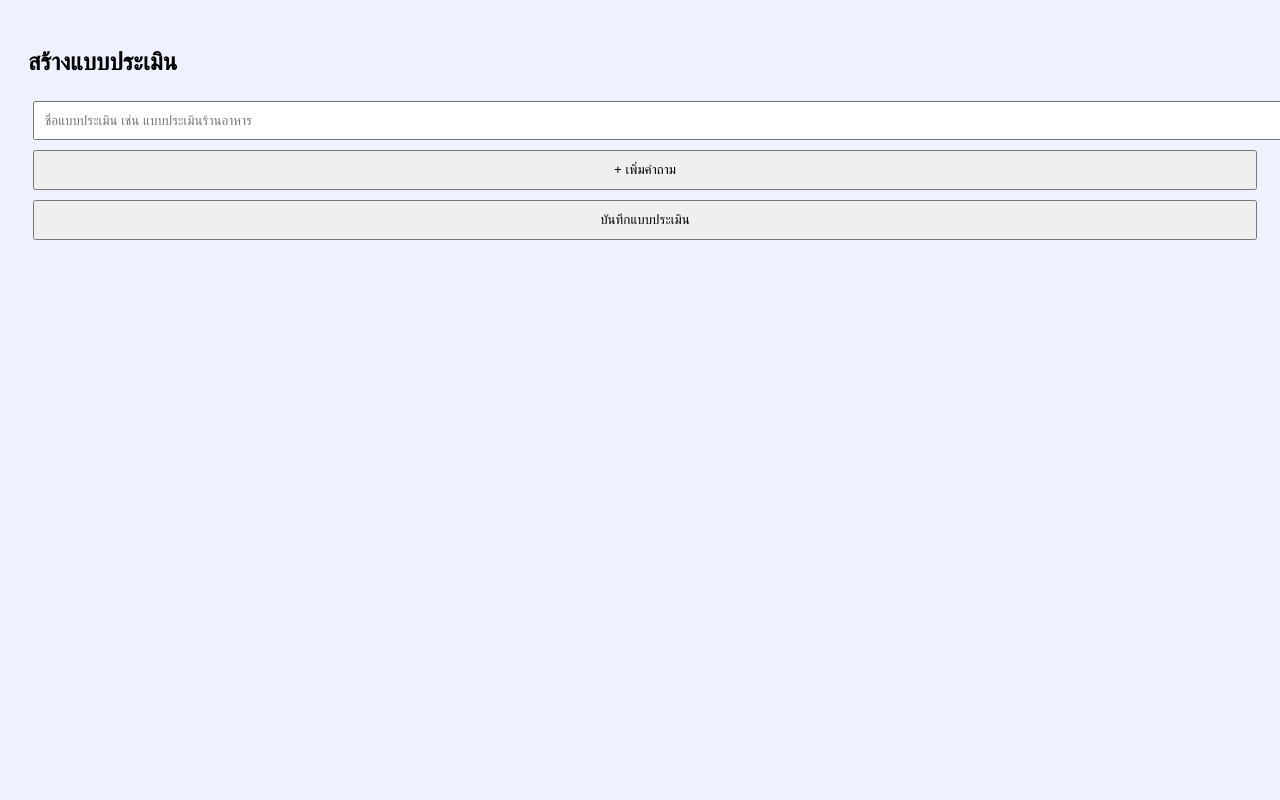
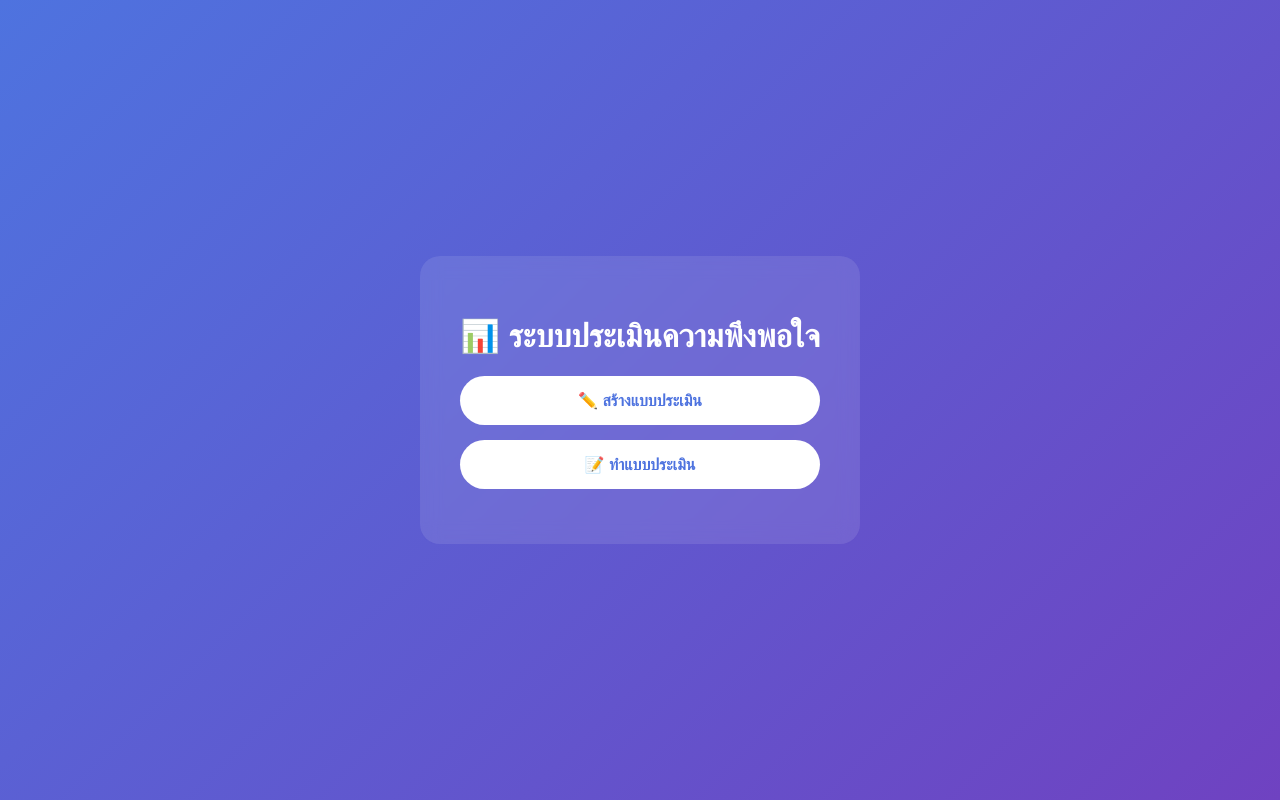
Before and after one commit to worawxn395-cpu/worawxn395.github.io, a plain HTML site: page index.html in a window 1280 px wide. Drawn offline with Linux system fonts and the light colour scheme.

Commit message:
Revamp index.html for Satisfaction Evaluation System
Updated the title and improved the layout and design of the evaluation system page.

```diff
--- a/index.html
+++ b/index.html
@@ -1,43 +1,45 @@
 <!DOCTYPE html>
-<html>
+<html lang="th">
 <head>
 <meta charset="UTF-8">
-<title>Create Evaluation</title>
+<title>Satisfaction Evaluation System</title>
+<meta name="viewport" content="width=device-width, initial-scale=1.0">
 <style>
-body{font-family:sans-serif;background:#eef2ff;padding:20px}
-input,button{padding:10px;margin:5px;width:100%}
-.question{margin-bottom:10px}
+body{
+  font-family:sans-serif;
+  margin:0;
+  height:100vh;
+  display:flex;
+  justify-content:center;
+  align-items:center;
+  background:linear-gradient(135deg,#4e73df,#6f42c1);
+  color:white;
+  text-align:center;
+}
+.box{
+  background:rgba(255,255,255,0.1);
+  padding:40px;
+  border-radius:20px;
+  backdrop-filter:blur(10px);
+}
+a{
+  display:block;
+  margin:15px 0;
+  padding:15px;
+  background:white;
+  color:#4e73df;
+  text-decoration:none;
+  border-radius:30px;
+  font-weight:bold;
+}
 </style>
 </head>
+
 <body>
-
-<h2>สร้างแบบประเมิน</h2>
-<input id="title" placeholder="ชื่อแบบประเมิน เช่น แบบประเมินร้านอาหาร">
-
-<div id="questions"></div>
-<button onclick="addQuestion()">+ เพิ่มคำถาม</button>
-<button onclick="saveForm()">บันทึกแบบประเมิน</button>
-
-<script>
-function addQuestion(){
-  let div=document.createElement("div")
-  div.className="question"
-  div.innerHTML=`<input placeholder="พิมพ์คำถาม">
-  <input placeholder="ใส่อิโมจิ เช่น 😊">`
-  document.getElementById("questions").appendChild(div)
-}
-
-function saveForm(){
-  let title=document.getElementById("title").value
-  let qs=[]
-  document.querySelectorAll(".question").forEach(q=>{
-    let inputs=q.querySelectorAll("input")
-    qs.push({text:inputs[0].value,emoji:inputs[1].value})
-  })
-  localStorage.setItem("formData",JSON.stringify({title,qs}))
-  alert("บันทึกแล้ว ไปหน้า form.html เพื่อทำแบบประเมิน")
-}
-</script>
-
+<div class="box">
+  <h1>📊 ระบบประเมินความพึงพอใจ</h1>
+  <a href="create.html">✏️ สร้างแบบประเมิน</a>
+  <a href="form.html">📝 ทำแบบประเมิน</a>
+</div>
 </body>
 </html>
```
